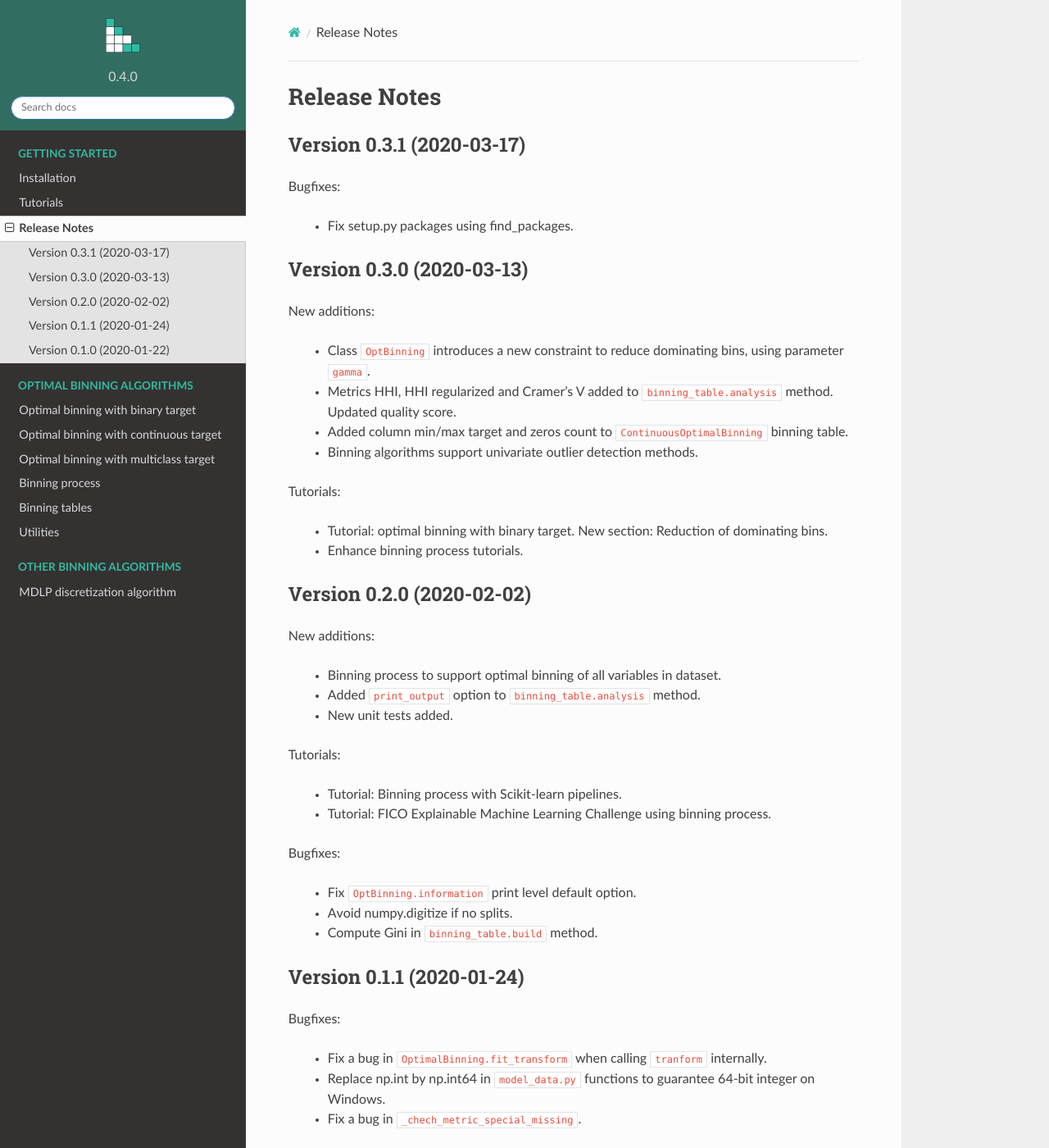
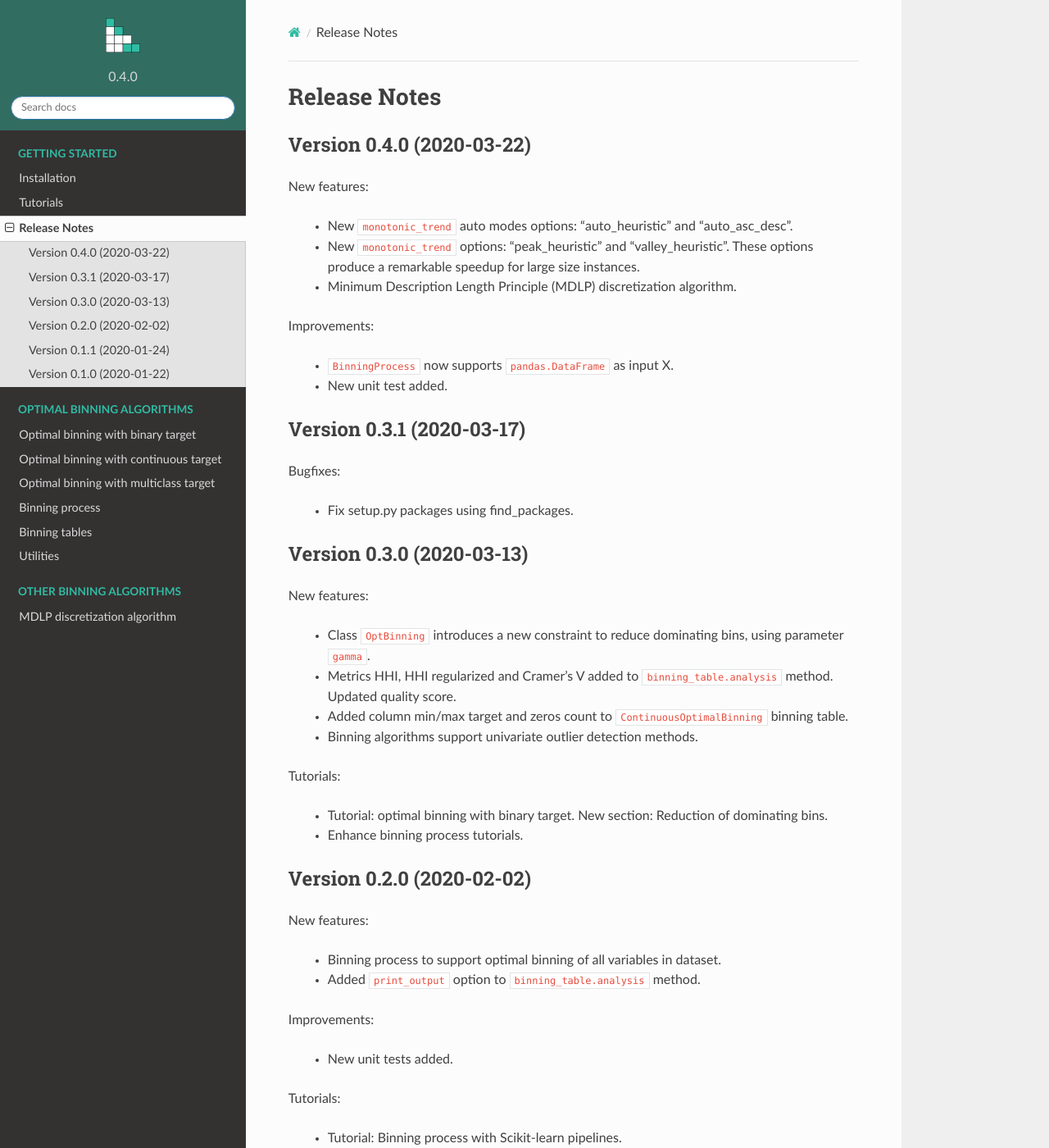
Before and after one commit to guillermo-navas-palencia/optbinning, a Sphinx documentation site: the page built from doc/source/release_notes.rst, in a window 1280 px wide and 1400 px high. Shown: the whole window at 82% size. Built offline with Sphinx 7.4.7 and the Read the Docs theme 2.0.0, drawn with Linux system fonts in a browser that asks for light colours.

Commit message:
Update release notes version 0.4.0

```diff
--- a/doc/source/release_notes.rst
+++ b/doc/source/release_notes.rst
@@ -1,5 +1,21 @@
 Release Notes
 =============
+
+Version 0.4.0 (2020-03-22)
+--------------------------
+
+New features:
+
+   - New ``monotonic_trend`` auto modes options: "auto_heuristic" and "auto_asc_desc".
+   - New ``monotonic_trend`` options: "peak_heuristic" and "valley_heuristic". These options produce a remarkable speedup for large size instances.
+   - Minimum Description Length Principle (MDLP) discretization algorithm.
+
+
+Improvements:
+
+   - ``BinningProcess`` now supports ``pandas.DataFrame`` as input X.
+   - New unit test added.
+
 
 Version 0.3.1 (2020-03-17)
 --------------------------
@@ -12,7 +28,7 @@ Bugfixes:
 Version 0.3.0 (2020-03-13)
 --------------------------
 
-New additions:
+New features:
 
    - Class ``OptBinning`` introduces a new constraint to reduce dominating bins, using parameter ``gamma``.
    - Metrics HHI, HHI regularized and Cramer's V added to ``binning_table.analysis`` method. Updated quality score.
@@ -28,10 +44,14 @@ Tutorials:
 Version 0.2.0 (2020-02-02)
 --------------------------
 
-New additions:
+New features:
 
    - Binning process to support optimal binning of all variables in dataset.
    - Added ``print_output`` option to ``binning_table.analysis`` method.
+
+
+Improvements:
+
    - New unit tests added.
 
 Tutorials:
```
